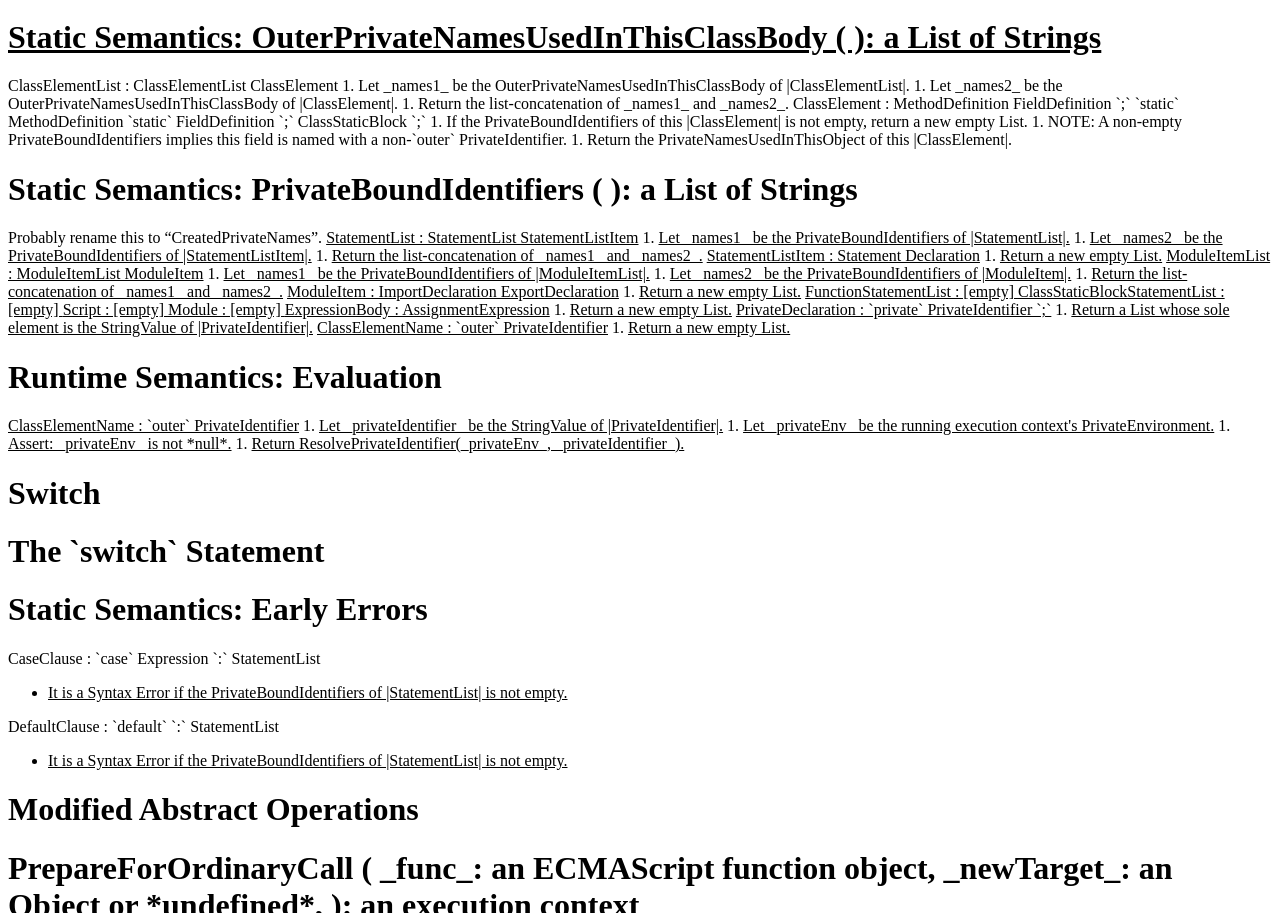
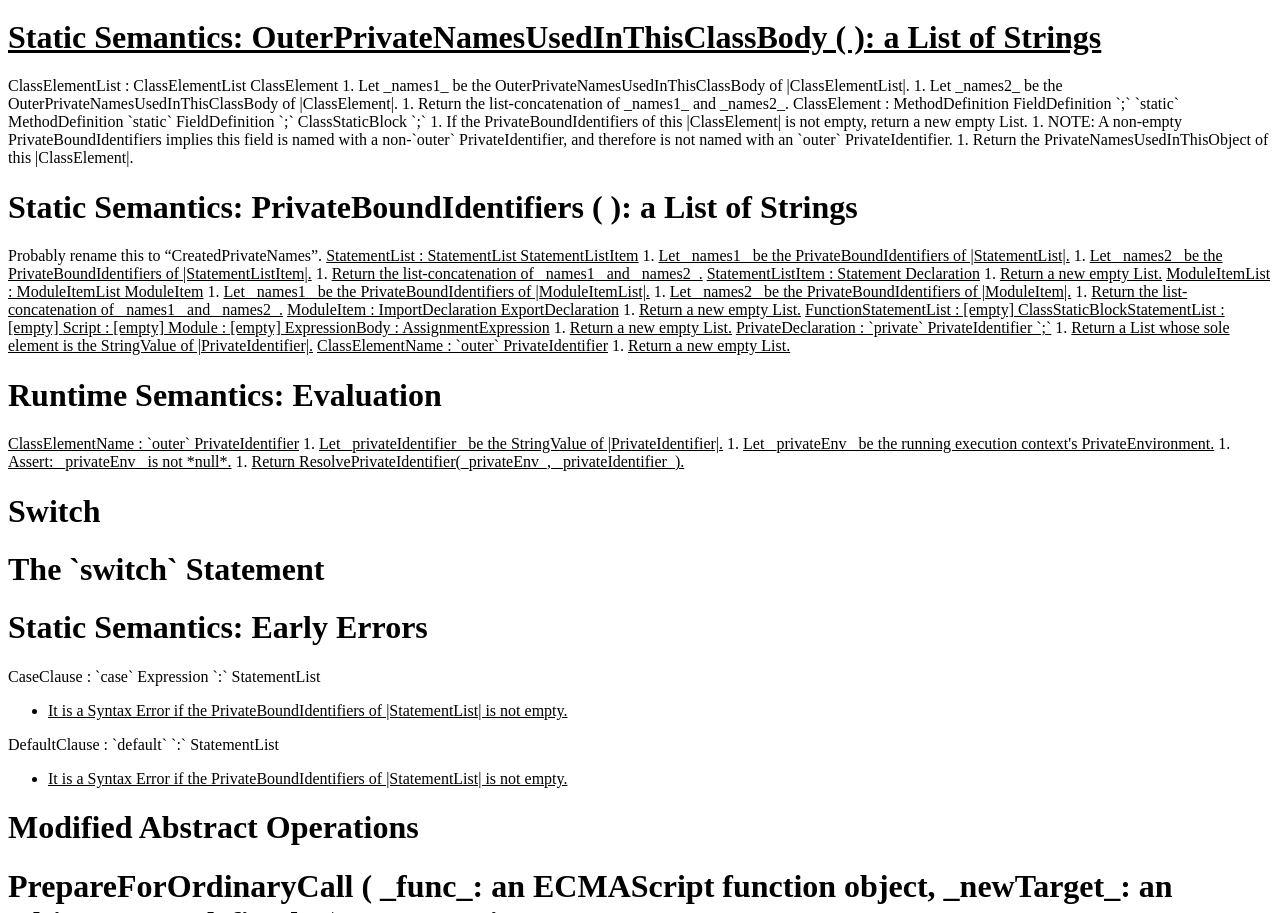
Before and after one commit to tc39/proposal-private-declarations, a website: page spec.html in a window 1280 px wide. Shown: the part 2529-3442 px from the top of the page. Drawn offline with Linux system fonts and the light colour scheme.

Commit message:
expand note

```diff
--- a/spec.html
+++ b/spec.html
@@ -339,7 +339,7 @@ contributors: Justin Ridgewell, Kevin Gibbons
         </emu-grammar>
         <emu-alg>
           1. If the PrivateBoundIdentifiers of this |ClassElement| is not empty, return a new empty List.
-          1. NOTE: A non-empty PrivateBoundIdentifiers implies this field is named with a non-`outer` PrivateIdentifier.
+          1. NOTE: A non-empty PrivateBoundIdentifiers implies this field is named with a non-`outer` PrivateIdentifier, and therefore is not named with an `outer` PrivateIdentifier.
           1. Return the PrivateNamesUsedInThisObject of this |ClassElement|.
         </emu-alg>
       </emu-clause>
```
